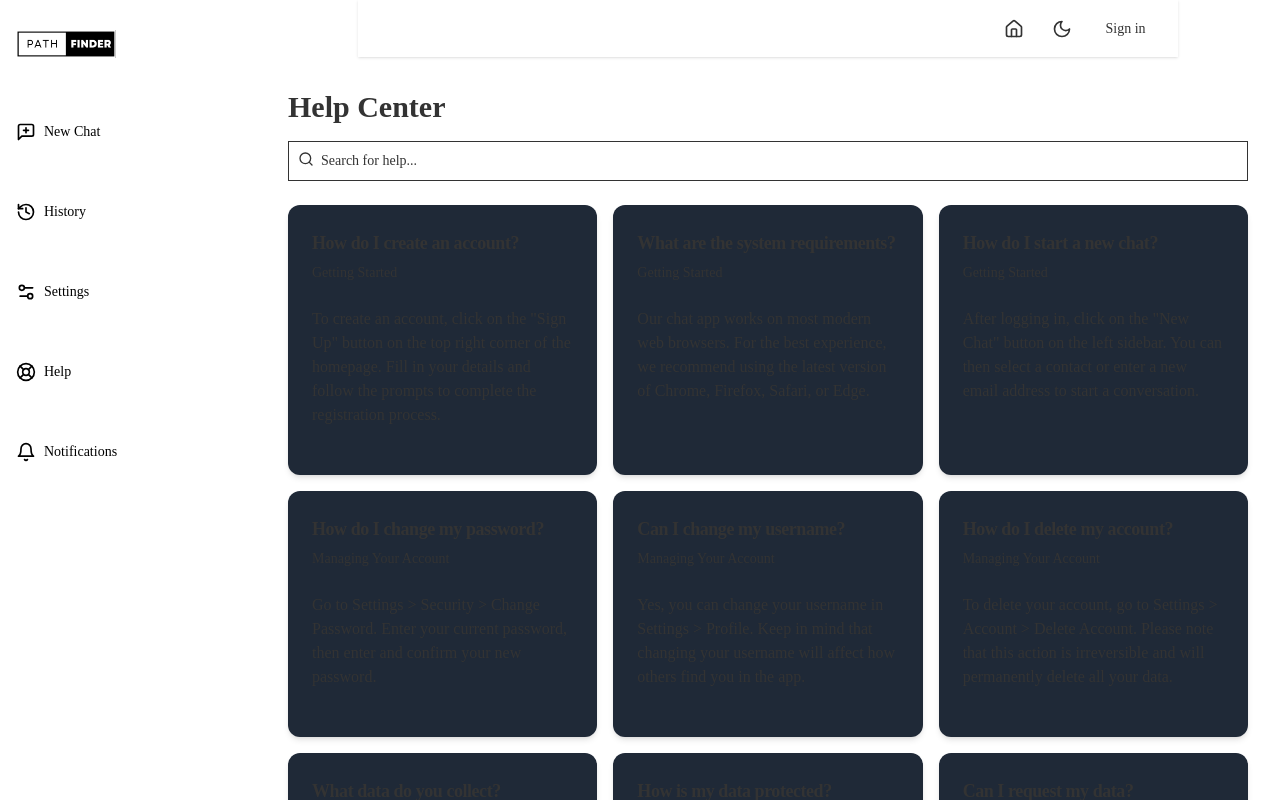
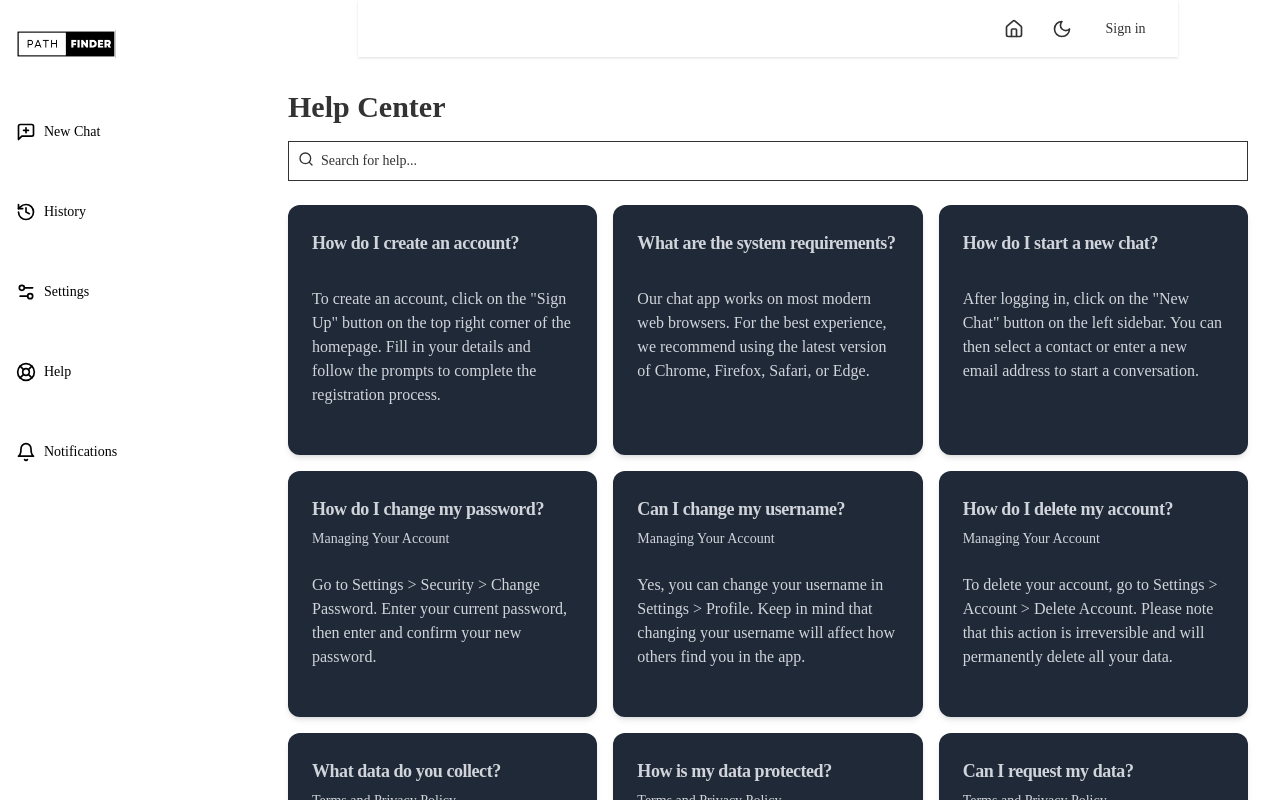
Before and after one commit to KGrim23/PathFinder_V1.0, a Next.js app: page /HelpPage in a window 1280 px wide. Shown: the top 800 px of the page. Built offline with nearby package versions, Linux system fonts and the light colour scheme; no server answers.

Commit message:
help page style changed

```diff
--- a/app/HelpPage/page.tsx
+++ b/app/HelpPage/page.tsx
@@ -19,7 +19,7 @@ import Navbar from "../components/Navbar";
 
 const helpItems = [
   {
-    category: "Getting Started",
+    // category: "Getting Started",
     questions: [
       {
         question: "How do I create an account?",
@@ -133,7 +133,7 @@ export default function HelpPage() {
               {filteredItems.map((item, index) => (
                 <Card
                   key={index}
-                  className="flex flex-col shadow-md hover:shadow-lg transition-shadow duration-300 bg-gray-800 border-0 rounded-xl"
+                  className="flex flex-col shadow-md hover:shadow-lg transition-shadow duration-300 bg-gray-800 text-gray-300 border-0 rounded-xl"
                 >
                   <CardHeader>
                     <CardTitle className="text-lg">{item.question}</CardTitle>
```
